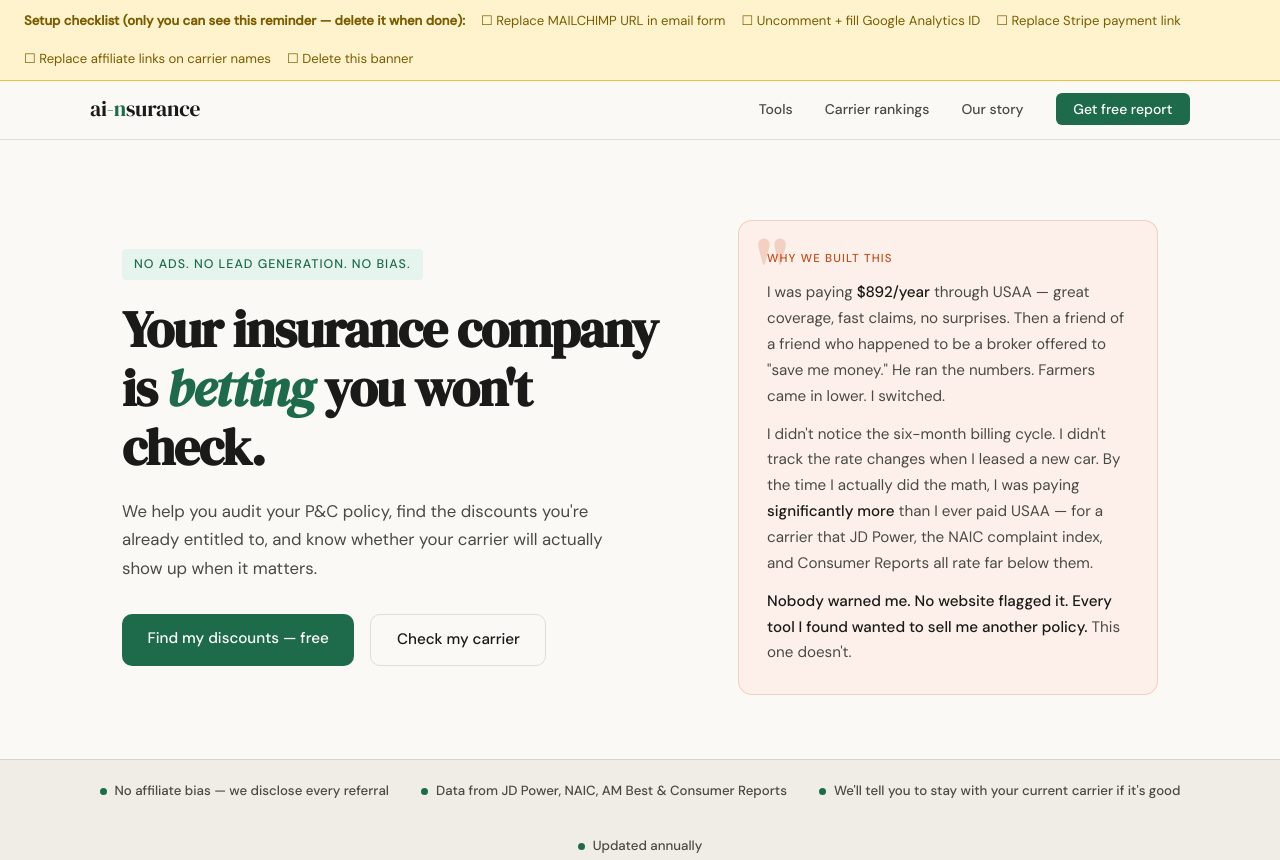
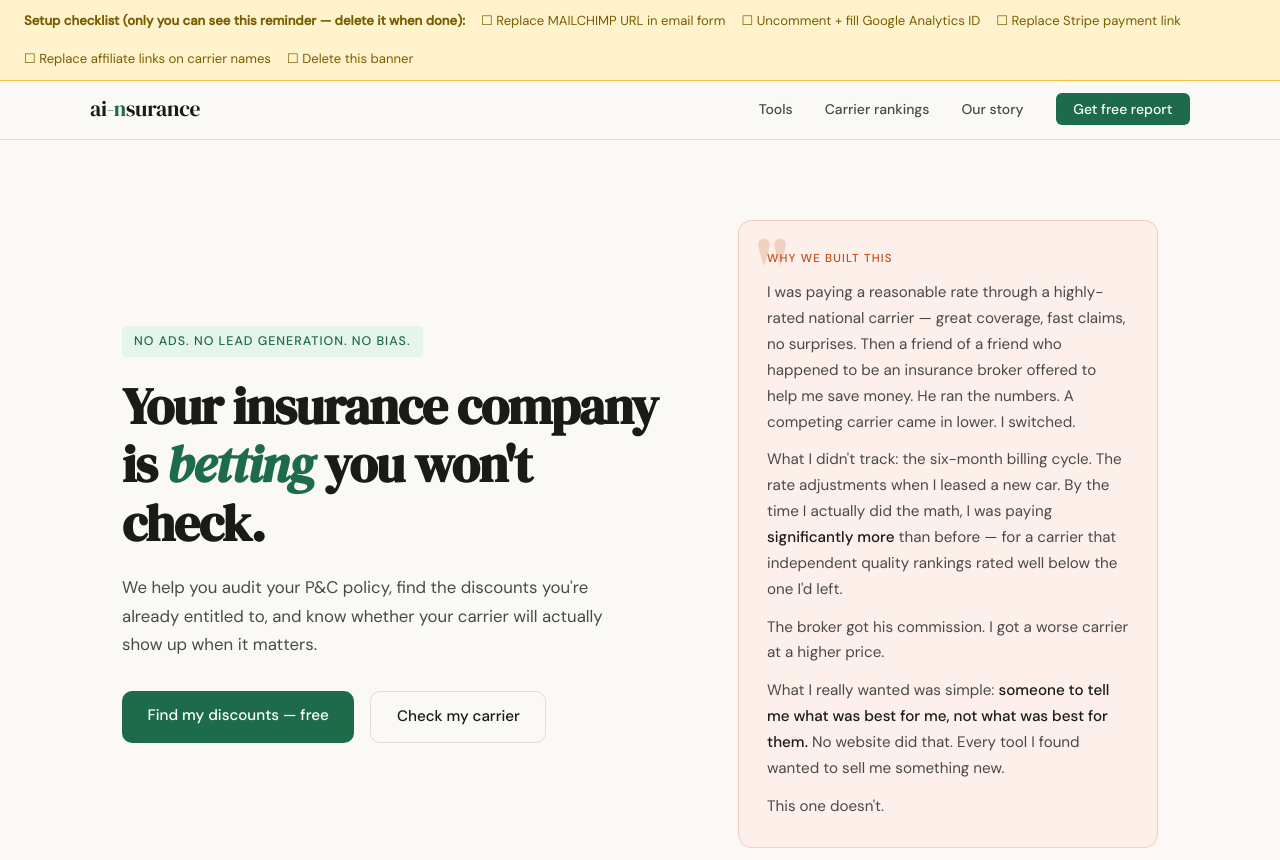
Before and after one commit to canidlee/ai-nsurance, a website: page index.html in a window 1280 px wide. Shown: the top 860 px of the page. Drawn offline with Linux system fonts and the light colour scheme.

Commit message:
Add files via upload

```diff
--- a/index.html
+++ b/index.html
@@ -650,9 +650,11 @@
     <div class="fade-up-2">
       <div class="story-card">
         <div class="story-label">Why we built this</div>
-        <p>I was paying <strong>$892/year</strong> through USAA — great coverage, fast claims, no surprises. Then a friend of a friend who happened to be a broker offered to "save me money." He ran the numbers. Farmers came in lower. I switched.</p>
-        <p>I didn't notice the six-month billing cycle. I didn't track the rate changes when I leased a new car. By the time I actually did the math, I was paying <strong>significantly more</strong> than I ever paid USAA — for a carrier that JD Power, the NAIC complaint index, and Consumer Reports all rate far below them.</p>
-        <p><strong>Nobody warned me. No website flagged it. Every tool I found wanted to sell me another policy.</strong> This one doesn't.</p>
+        <p>I was paying a reasonable rate through a highly-rated national carrier — great coverage, fast claims, no surprises. Then a friend of a friend who happened to be an insurance broker offered to help me save money. He ran the numbers. A competing carrier came in lower. I switched.</p>
+        <p>What I didn't track: the six-month billing cycle. The rate adjustments when I leased a new car. By the time I actually did the math, I was paying <strong>significantly more</strong> than before — for a carrier that independent quality rankings rated well below the one I'd left.</p>
+        <p>The broker got his commission. I got a worse carrier at a higher price.</p>
+        <p>What I really wanted was simple: <strong>someone to tell me what was best for me, not what was best for them.</strong> No website did that. Every tool I found wanted to sell me something new.</p>
+        <p>This one doesn't.</p>
       </div>
     </div>
   </div>
@@ -689,7 +691,7 @@
         <span class="tool-badge badge-paid">$39 one-time</span>
         <!-- STRIPE: replace href below with your Stripe payment link -->
         <!-- Get it from: stripe.com → Products → Policy Audit → Create payment link -->
-        <a href="https://buy.stripe.com/8x228t1IO8Sxc6W8K2bAs02" class="tool-link">Audit my policy ($39) →</a>
+        <a href="PASTE_YOUR_STRIPE_PAYMENT_LINK_HERE" class="tool-link">Audit my policy ($39) →</a>
       </div>
       <div class="tool-card">
         <div class="tool-icon">⭐</div>
```
